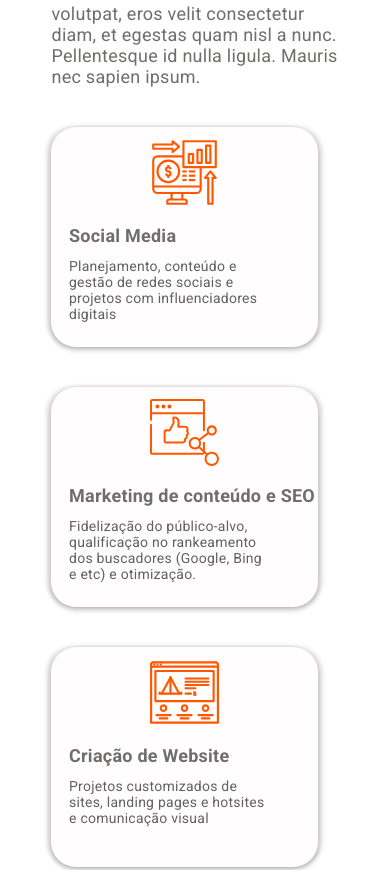
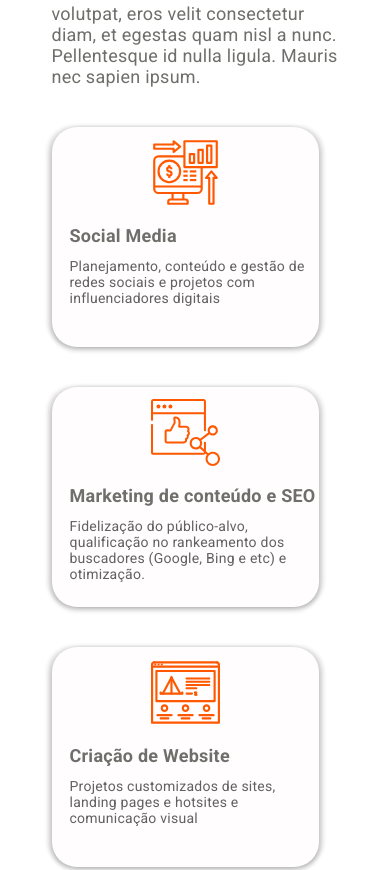
Before and after one commit to luizcdribeiro/publik, a website built with webpack: page index.html in a window 390 px wide. Shown: the part 974-1844 px from the top of the page. Built offline with nearby package versions, Linux system fonts and the light colour scheme.

Commit message:
ajustes mobile

```diff
--- a/assets/css/scss/components/_depoimento.scss
+++ b/assets/css/scss/components/_depoimento.scss
@@ -101,6 +101,8 @@
       p {
         @media screen and ($max-sm) {
           margin-bottom: 30px;
+          font-size: 14px;
+          line-height: 16px;
         }
       }
     }
--- a/assets/css/scss/components/_servicos.scss
+++ b/assets/css/scss/components/_servicos.scss
@@ -70,7 +70,7 @@
         height: 220px !important;
         margin-bottom: 20px;
         margin-top: 20px;
-        margin-right: 21px;
+        margin-right: 20px;
         margin-left: 0;
 
          &:first-child {
@@ -104,7 +104,6 @@
           margin-left: 18px;
         }
         p {
-          max-width: 197px;
           margin-left: 18px;
           margin-bottom: 20px;
         }
```
Also changed, not shown: assets/css/style.css.
